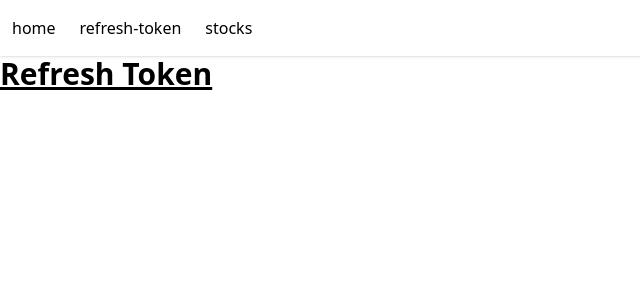
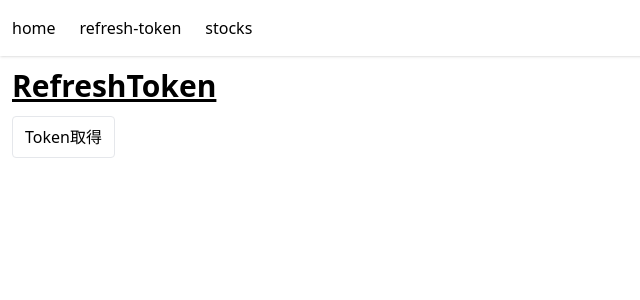
Before and after one commit to knarimatsu/react-sample-pagination, a React (Vite) app: page /refresh-token in a window 1280 px wide. Shown: the top 300 px of the page, without its empty margins (0-640 px from the left). Built offline with nearby package versions, Linux system fonts and the light colour scheme.

Commit message:
feat: create refresh token page

```diff
--- a/src/pages/RefreshToken.tsx
+++ b/src/pages/RefreshToken.tsx
@@ -1,7 +1,65 @@
+import axios from "axios";
+import { useTranslation } from "react-i18next";
+import { useRecoilState } from "recoil";
+import { refreshTokenState } from "../libs/recoilAtoms";
+import { callApi } from "../libs/useApi";
+
 export const RefreshToken = () => {
+    const { t } = useTranslation();
+    const [refreshToken, setRefreshToken] = useRecoilState(refreshTokenState);
+    const getRefreshToken = async () => {
+        axios
+            .post("https://api.jpx-jquants.com/v1/token/auth_user", {
+                mailaddress: import.meta.env.VITE_EMAIL,
+                password: import.meta.env.VITE_PASSWORD,
+            })
+            .then((res: any) => {
+                setRefreshToken(res.data.refreshToken);
+            });
+    };
+    const copyRefreshToken = () => {
+        navigator.clipboard.writeText(refreshToken);
+    };
+
     return (
         <>
-            <h1 className="text-3xl font-bold underline">Refresh Token</h1>
+            <h1 className="mx-3 mt-3 text-3xl font-bold underline">
+                {t("pages.refreshToken.title")}
+            </h1>
+            <button
+                className="mx-3 mt-3 px-3 py-2 border rounded"
+                onClick={getRefreshToken}
+            >
+                {t("pages.refreshToken.getTokenButton")}
+            </button>
+            {refreshToken ? (
+                <div className="flex border-solid">
+                    <input
+                        className="mx-3 mt-3 px-3 py-2 w-1/2 border-solid"
+                        type="text"
+                        readOnly
+                        value={refreshToken}
+                    />
+
+                    <div className="mt-3 p-3 border-solid hover:bg-slate-200">
+                        <svg
+                            xmlns="http://www.w3.org/2000/svg"
+                            fill="none"
+                            viewBox="0 0 24 24"
+                            strokeWidth={1.5}
+                            stroke="currentColor"
+                            className="w-7 h-7 cursor-pointer"
+                            onClick={copyRefreshToken}
+                        >
+                            <path
+                                strokeLinecap="round"
+                                strokeLinejoin="round"
+                                d="M7.5 7.5h-.75A2.25 2.25 0 004.5 9.75v7.5a2.25 2.25 0 002.25 2.25h7.5a2.25 2.25 0 002.25-2.25v-7.5a2.25 2.25 0 00-2.25-2.25h-.75m0-3l-3-3m0 0l-3 3m3-3v11.25m6-2.25h.75a2.25 2.25 0 012.25 2.25v7.5a2.25 2.25 0 01-2.25 2.25h-7.5a2.25 2.25 0 01-2.25-2.25v-.75"
+                            />
+                        </svg>
+                    </div>
+                </div>
+            ) : null}
         </>
     );
 };
```
